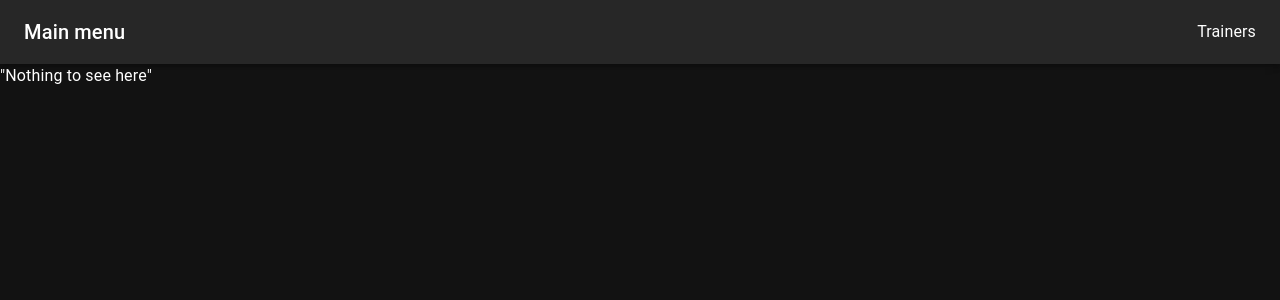
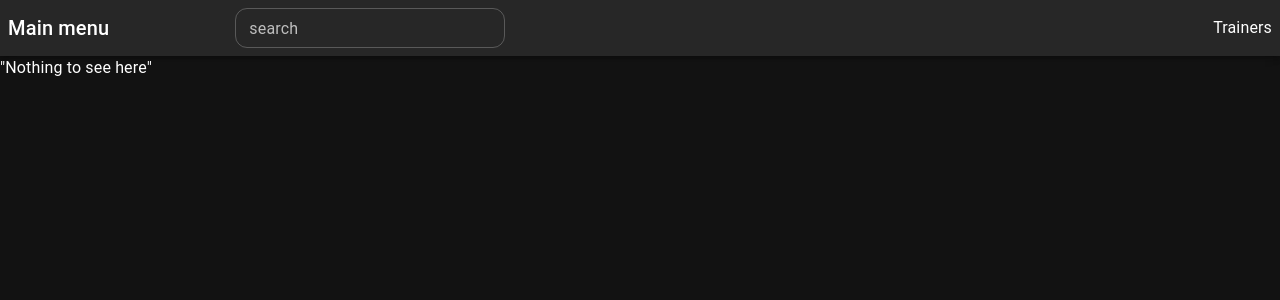
Before and after one commit to Katenkyo/inclement-emerald-toolbox, a React app: page / in a window 1280 px wide. Shown: the top 300 px of the page. Built offline with nearby package versions, Linux system fonts and the light colour scheme.

Commit message:
Need to actually stop being lazy and cut that card down

```diff
--- a/src/App/AppBar/index.tsx
+++ b/src/App/AppBar/index.tsx
@@ -1,24 +1,34 @@
 import React from "react";
-import { AppBar, Typography, Toolbar } from "@mui/material";
-import { Link, useLocation, useNavigate } from "react-router-dom";
-import { Button } from "@mui/material";
+import { AppBar, Typography, Box, Grid } from "@mui/material";
+import { Link, useLocation } from "react-router-dom";
 import TrainerSelect from "@pages/Trainers/TrainerSelect";
+import PokedexLookup from "@common/PokedexLookup";
 
 const ActualBar = () => {
-  const navigate = useNavigate();
   const { pathname } = useLocation();
   return (
     <AppBar component="nav" position="sticky">
-      <Toolbar>
-        <Typography variant="h6" sx={{ flexGrow: 1 }}>
-          Main menu
-        </Typography>
+      <Grid
+        container
+        direction="row"
+        justifyContent="space-between"
+        padding={1}
+        alignItems="center"
+      >
+        <Box
+          sx={{ display: "flex", flexDirection: "row", alignItems: "center" }}
+        >
+          <Typography variant="h6" sx={{ width: "20ch" }}>
+            Main menu
+          </Typography>
+          <PokedexLookup />
+        </Box>
         {pathname.startsWith("/trainers") ? (
           <TrainerSelect />
         ) : (
           <Link to="/trainers">Trainers</Link>
         )}
-      </Toolbar>
+      </Grid>
     </AppBar>
   );
 };
--- a/src/App/index.tsx
+++ b/src/App/index.tsx
@@ -4,12 +4,15 @@ import { dark } from "./theming";
 import AppRouter from "./Router";
 import AppBar from "./AppBar";
 import DexContextProvider from "@common/DexContext";
+import SearchContextProvider from "@common/PokedexLookup/context";
+import SearchResults from "@common/PokedexLookup/SearchResults";
 
 const App = () => {
   return (
     <>
       <AppRouter>
         <AppBar />
+        <SearchResults />
       </AppRouter>
     </>
   );
@@ -18,8 +21,10 @@ const App = () => {
 const IncludeTheming = () => (
   <ThemeProvider theme={dark}>
     <DexContextProvider>
-      <CssBaseline />
-      <App />
+      <SearchContextProvider>
+        <CssBaseline />
+        <App />
+      </SearchContextProvider>
     </DexContextProvider>
   </ThemeProvider>
 );
--- /dev/null
+++ b/src/common/PokedexLookup/SearchResults.tsx
@@ -0,0 +1,53 @@
+import { DexContext } from "@common/DexContext";
+import { Backdrop, Paper, Typography } from "@mui/material";
+import React, { useContext } from "react";
+import { SearchContext } from "./context";
+
+const ResultList = () => {
+  const { search, setSearch } = useContext(SearchContext);
+  const { pokedex } = useContext(DexContext);
+
+  const results =
+    search.length > 0
+      ? pokedex.filter((p) =>
+          p.name.toLocaleLowerCase().startsWith(search.toLocaleLowerCase())
+        )
+      : [];
+
+  // <PokemonCard key={p.name} pokemon={p}/>
+  return (
+    <>
+      {results.map((p) => (
+        <Typography>{p.name}</Typography>
+      ))}
+    </>
+  );
+};
+
+const Search = () => {
+  const { search, setSearch } = useContext(SearchContext);
+
+  return (
+    <Backdrop
+      open={search.length > 0}
+      sx={(theme) => ({ zIndex: theme.zIndex.appBar - 1 })}
+      onClick={(evt) => {
+        if (evt.target === evt.currentTarget) setSearch("");
+      }}
+    >
+      <Paper
+        sx={{
+          width: "95%",
+          height: "90%",
+          marginTop: 5,
+          maxHeight: "90%",
+          overflowY: "scroll",
+        }}
+      >
+        <ResultList />
+      </Paper>
+    </Backdrop>
+  );
+};
+
+export default Search;
--- /dev/null
+++ b/src/common/PokedexLookup/context.tsx
@@ -0,0 +1,19 @@
+import React, { createContext, PropsWithChildren, useState } from "react";
+
+type SearchContextType = { search: string; setSearch: (v: string) => void };
+
+export const SearchContext = createContext<SearchContextType>({
+  search: "",
+  setSearch: () => {},
+});
+
+const SearchContextProvider = (props: PropsWithChildren<{}>) => {
+  const [search, setSearch] = useState<string>("");
+  return (
+    <SearchContext.Provider value={{ search, setSearch }}>
+      {props.children}
+    </SearchContext.Provider>
+  );
+};
+
+export default SearchContextProvider;
--- /dev/null
+++ b/src/common/PokedexLookup/index.tsx
@@ -0,0 +1,34 @@
+import { Close } from "@mui/icons-material";
+import { Box, IconButton, Modal, Paper, TextField } from "@mui/material";
+import React, { useContext, useState } from "react";
+import { SearchContext } from "./context";
+
+const PokedexLookup = () => {
+  const { search, setSearch } = useContext(SearchContext);
+  return (
+    <>
+      <TextField
+        size="small"
+        label="search"
+        value={search}
+        onChange={(evt) => setSearch(evt.target.value)}
+        sx={{ maxWidth: "30ch", width: "30ch" }}
+        onKeyDown={(evt) => {
+          if (evt.key === "Escape") setSearch("");
+        }}
+        InputProps={{
+          endAdornment:
+            search === "" ? (
+              <></>
+            ) : (
+              <IconButton onClick={() => setSearch("")}>
+                <Close />
+              </IconButton>
+            ),
+        }}
+      />
+    </>
+  );
+};
+
+export default PokedexLookup;
--- a/src/pages/Trainers/TrainerCard/PokemonCard/PokemonInformations/Stats.tsx
+++ b/src/common/PokemonCard/PokemonInformations/Stats.tsx
@@ -106,20 +106,21 @@ const natureColor =
     if (nature.plus === stat) return theme.palette.error.main;
     return theme.palette.text.primary;
   };
-const StatGauge = ({
-  base,
-  iv,
-  ev,
-  label,
-  nature,
-}: {
-  base: number;
+
+type StatGaugeOfInstanceProps = StatGaugeProps & {
   iv: number;
   ev: number;
-  label: keyof PokemonStats;
   nature: NatureName;
-}) => {
-  const statChange = NATURES[nature];
+};
+type StatGaugeProps = { base: number; label: keyof PokemonStats };
+const isStatGaugeOfInstance = (
+  x: StatGaugeOfInstanceProps | StatGaugeProps
+): x is StatGaugeOfInstanceProps =>
+  (x as StatGaugeOfInstanceProps).ev !== undefined;
+const StatGauge = (props: StatGaugeProps | StatGaugeOfInstanceProps) => {
+  const { base, label } = props;
+  const isInstance = isStatGaugeOfInstance(props);
+
   return (
     <Box sx={{ display: "flex", flexDirection: "row" }}>
       <Typography variant="caption" sx={{ width: "3ch" }}>
@@ -150,10 +151,12 @@ const StatGauge = ({
           {base}
         </Typography>
       </Box>
-      <Typography
-        variant="caption"
-        sx={{ color: natureColor(label, statChange) }}
-      >{`${("" + iv).padStart(2, "0")}|${ev}`}</Typography>
+      {isInstance && (
+        <Typography
+          variant="caption"
+          sx={{ color: natureColor(label, NATURES[props.nature]) }}
+        >{`${("" + props.iv).padStart(2, "0")}|${props.ev}`}</Typography>
+      )}
     </Box>
   );
 };
--- a/src/pages/Trainers/TrainerCard/index.tsx
+++ b/src/pages/Trainers/TrainerCard/index.tsx
@@ -11,12 +11,12 @@ import {
 import { Card } from "@mui/material";
 import React from "react";
 import { TrainerEntity } from "../TrainerSelect";
-import PokemonCard from "./PokemonCard";
+import PokemonCard from "@common/PokemonCard";
 
 const StyledBoy = styled(Boy)({ "&:last-of-type": { marginLeft: "-12px" } });
 const ElevatedPaper = styled((props: PaperProps) => (
   <Paper elevation={2} {...props} />
-))();
+))({});
 
 const TrainerCard = ({
   trainer,
--- a/src/pages/Trainers/TrainerSelect/index.tsx
+++ b/src/pages/Trainers/TrainerSelect/index.tsx
@@ -37,20 +37,23 @@ const TrainerSelect = () => {
   const param = new URLSearchParams(location.search).get(TRAINER_PARAM);
   const selected = parseInt(param ?? "0");
 
-  const handleChange = (value: number | string) => {
-    navigate(`?${createSearchParams({ [TRAINER_PARAM]: `${value}` })}`);
+  const handleChange = (value: number | string, replace?: boolean) => {
+    navigate(`?${createSearchParams({ [TRAINER_PARAM]: `${value}` })}`, {
+      replace,
+    });
   };
   useEffect(() => {
-    if (param === null) handleChange(0);
+    if (param === null) handleChange(0, true);
   }, [param]);
   return (
-    <FormControl sx={{ width: "30ch" }}>
+    <FormControl sx={{ width: "30ch" }} size="small">
       <FormLabel title="Trainer Category" />
       <Select
         value={selected}
         onChange={(evt) => {
           handleChange(evt.target.value);
         }}
+        size="small"
       >
         {categories.map((val, index) => (
           <MenuItem key={val} value={index}>
--- a/src/pages/Trainers/index.tsx
+++ b/src/pages/Trainers/index.tsx
@@ -11,9 +11,6 @@ const Home = () => {
     setSelectedTrainer(undefined);
   }, [selected]);
   return (
-    <>
-      {title}
-      <br />
     <Grid
       display="grid"
       gridTemplateColumns="repeat(4, 1fr)"
@@ -25,13 +22,12 @@ const Home = () => {
           key={`${title}${index}`}
           trainer={trainer}
           selected={index === selectedTrainer}
-            onSelect={(selected) =>
+          onSelect={() =>
             setSelectedTrainer(index === selectedTrainer ? undefined : index)
           }
         />
       ))}
     </Grid>
-    </>
   );
 };
 
```
Also changed, not shown: src/common/PokemonCard/index.tsx (renamed from src/pages/Trainers/TrainerCard/PokemonCard/index.tsx, +5 -4 lines), src/common/PokemonCard/PokemonInformations/Moves.tsx (renamed from src/pages/Trainers/TrainerCard/PokemonCard/PokemonInformations/Moves.tsx). Lines whose indentation alone changed are shown as unchanged.
